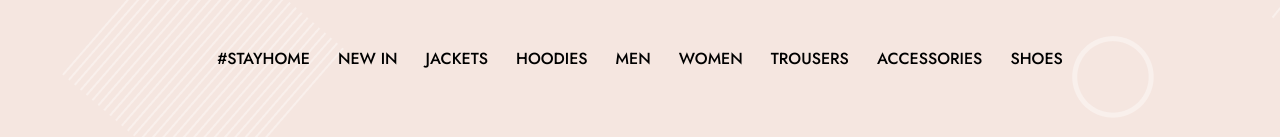
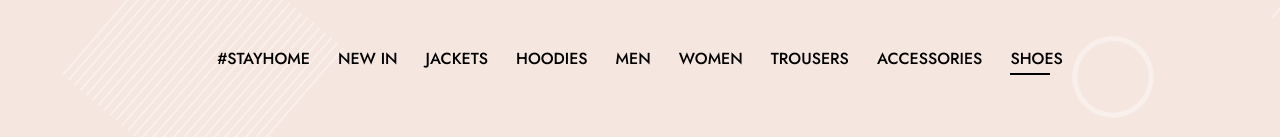
Before and after one commit to Sijan666/uomo-eCommerce, a React (Vite) app: page /shopList in a window 1280 px wide. Shown: the part 292-429 px from the top of the page. Built offline with nearby package versions, Linux system fonts and the light colour scheme.

Commit message:
feat: add .beforeAfterLine class for button styling

```diff
--- a/src/index.css
+++ b/src/index.css
@@ -63,6 +63,9 @@
 
 .beforeAfterBlack {
   @apply relative pb-1 uppercase cursor-pointer duration-300 font-Jost text-black after:content-[''] after:absolute after:left-0 after:bottom-0 after:w-[75%] after:h-0.5 after:bg-black after:scale-x-0 hover:after:scale-x-100 after:origin-left after:transition-transform after:duration-300;
+}
+.beforeAfterLine {
+  @apply relative pb-1 uppercase cursor-pointer duration-300 font-Jost text-black after:content-[''] after:absolute after:left-0 after:bottom-0 after:w-[75%] after:h-0.5 after:bg-black ;
 }
 
 .beforeAfterwhite {
```
